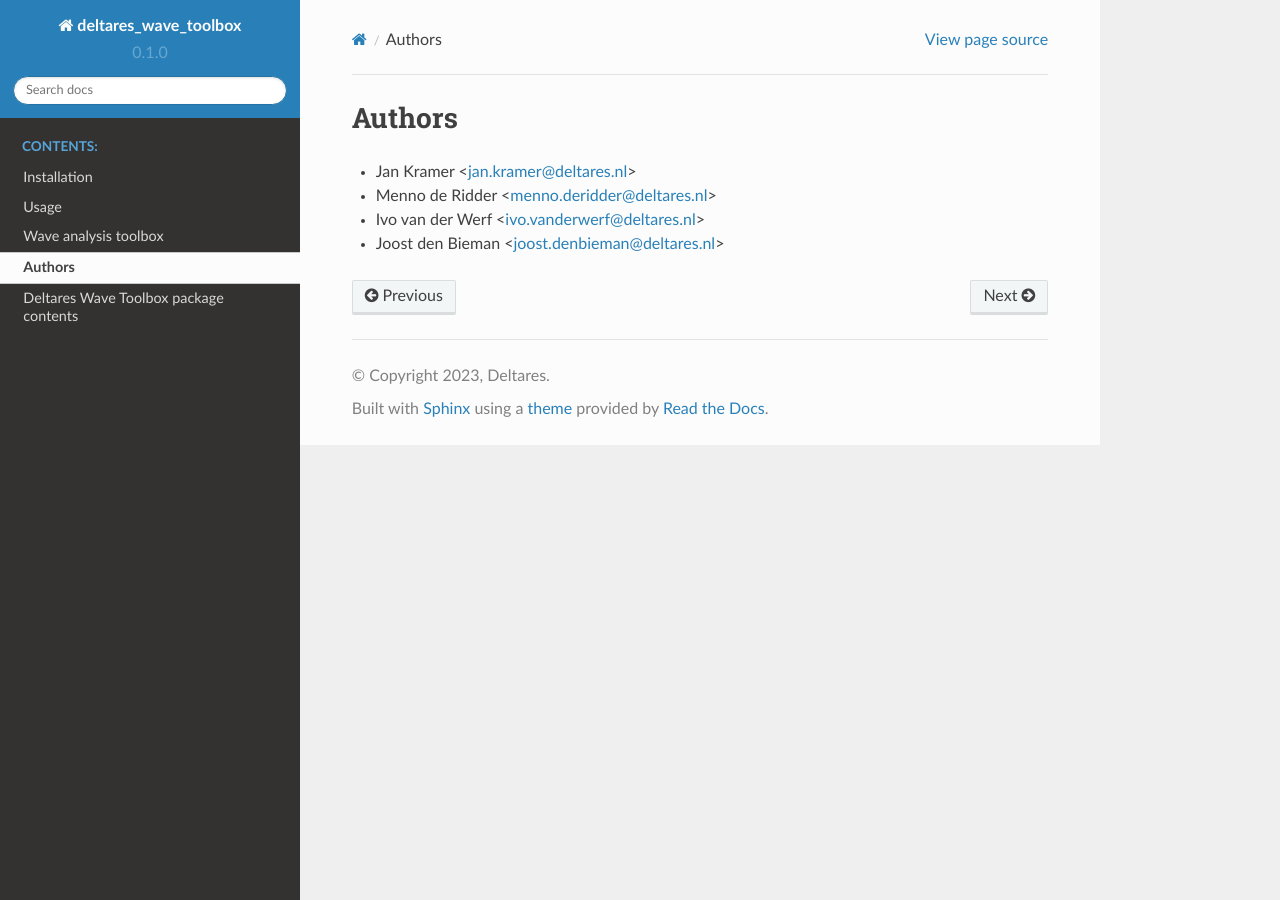
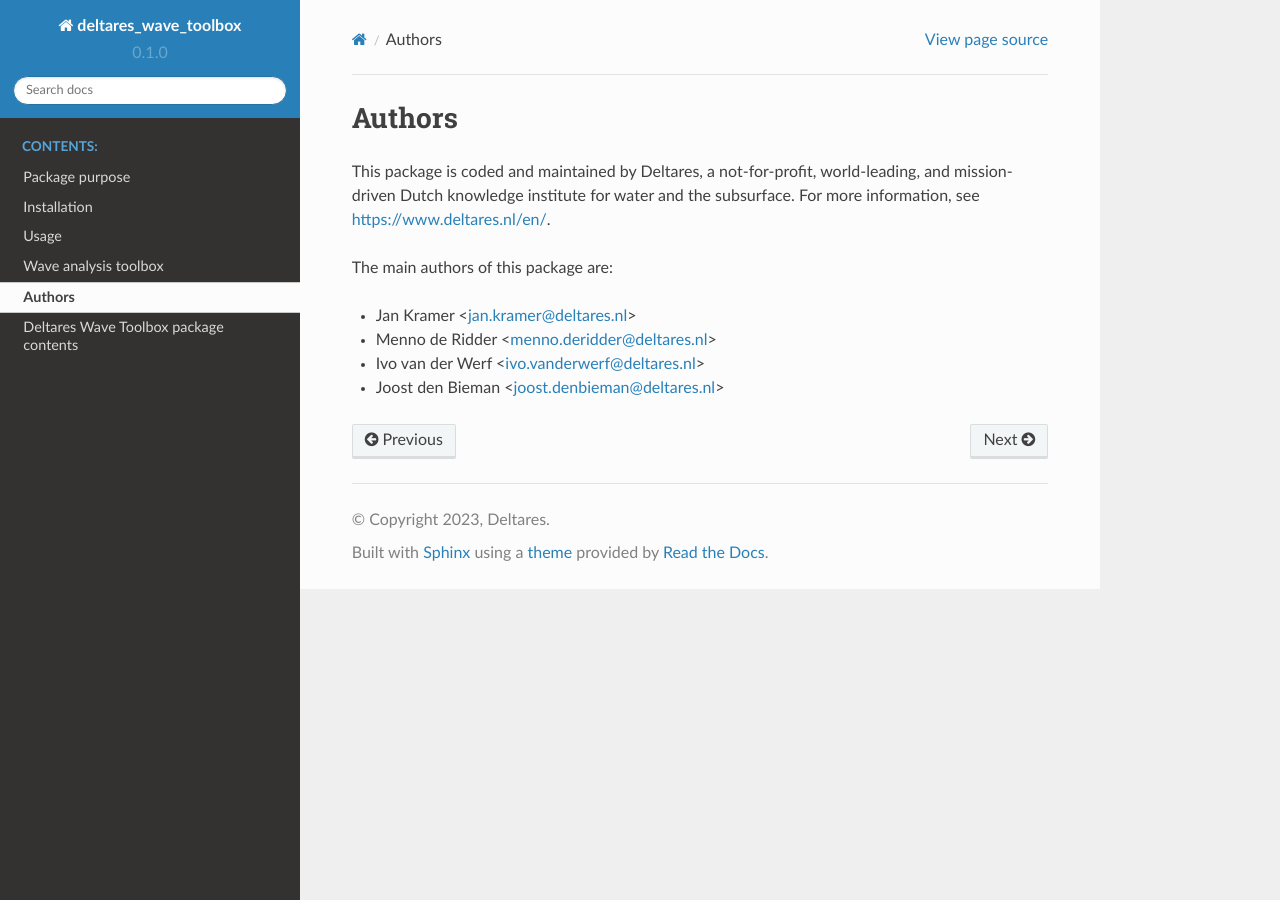
Before and after one commit to Deltares-research/wave-toolbox, a Sphinx documentation site: the page built from docs/source/authors.rst, in a window 1280 px wide. Built offline with Sphinx 7.4.7 and the Read the Docs theme 2.0.0, drawn with Linux system fonts in a browser that asks for light colours; the version number is read from the project's files by our own code.

Commit message:
docs update

```diff
--- a/docs/source/authors.rst
+++ b/docs/source/authors.rst
@@ -4,7 +4,9 @@
 Authors
 =======
 
+This package is coded and maintained by Deltares, a not-for-profit, world-leading, and mission-driven Dutch knowledge institute for water and the subsurface. For more information, see https://www.deltares.nl/en/.
 
+The main authors of this package are:
 
 * Jan Kramer <jan.kramer@deltares.nl>
 * Menno de Ridder <menno.deridder@deltares.nl>
--- a/docs/source/index.rst
+++ b/docs/source/index.rst
@@ -5,6 +5,7 @@ Welcome to the Deltares Wave Toolbox documentation!
    :maxdepth: 2
    :caption: Contents:
 
+   purpose
    installation
    usage
    wave_analysis
```
Also changed, not shown: docs/source/purpose.rst (added, +7 -0 lines).
